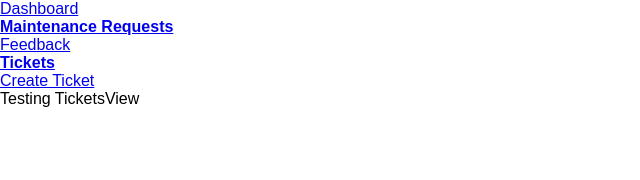
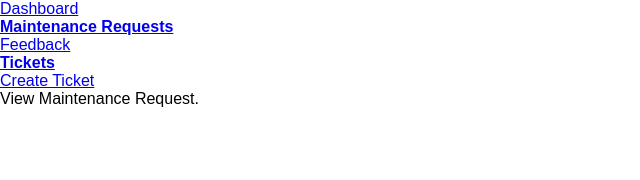
Before and after one commit to optimumpropertyfix/optimumpropertyfix, a React (Create React App) app in the folder opf/: page /admin/maintenance_requests in a window 1280 px wide. Shown: the top 180 px of the page, without its empty margins (0-640 px from the left). Built offline with nearby package versions, Linux system fonts and the light colour scheme.

Commit message:
Modified File

```diff
--- a/opf/src/pages/MaintenanceRequestsPage/views/TicketsView/TicketsView.js
+++ b/opf/src/pages/MaintenanceRequestsPage/views/TicketsView/TicketsView.js
@@ -1,7 +1,7 @@
 export function AdminTicketsView() {
   return (
     <div>
-      <p>Testing TicketsView</p>
+      <p>View Maintenance Request.</p>
     </div>
   );
 }
```
